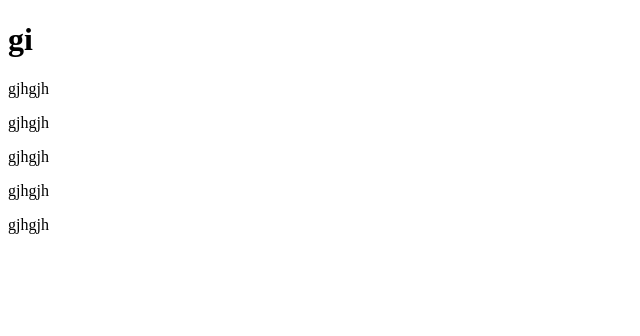
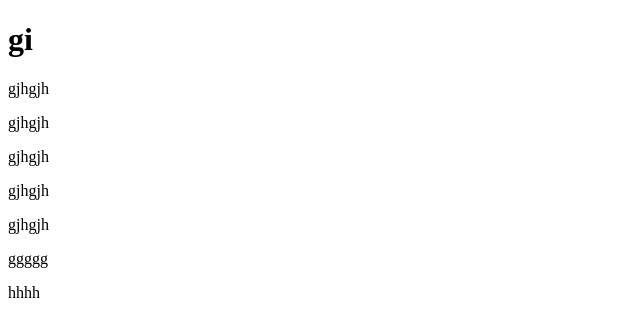
Before and after one commit to thanhz99999-crypto/ffff, a plain HTML site: page index.html in a window 1280 px wide. Shown: the whole page, without its empty margins (0-640 px from the left). Drawn offline with Linux system fonts and the light colour scheme.

Commit message:
Cập nhật nội dung mới

```diff
--- a/index.html
+++ b/index.html
@@ -12,6 +12,7 @@
     <p>gjhgjh</p>
     <p>gjhgjh</p>
     <p>gjhgjh</p>
-
+    <p>ggggg</p>
+    <p>hhhh</p>
 </body>
 </html>
```
